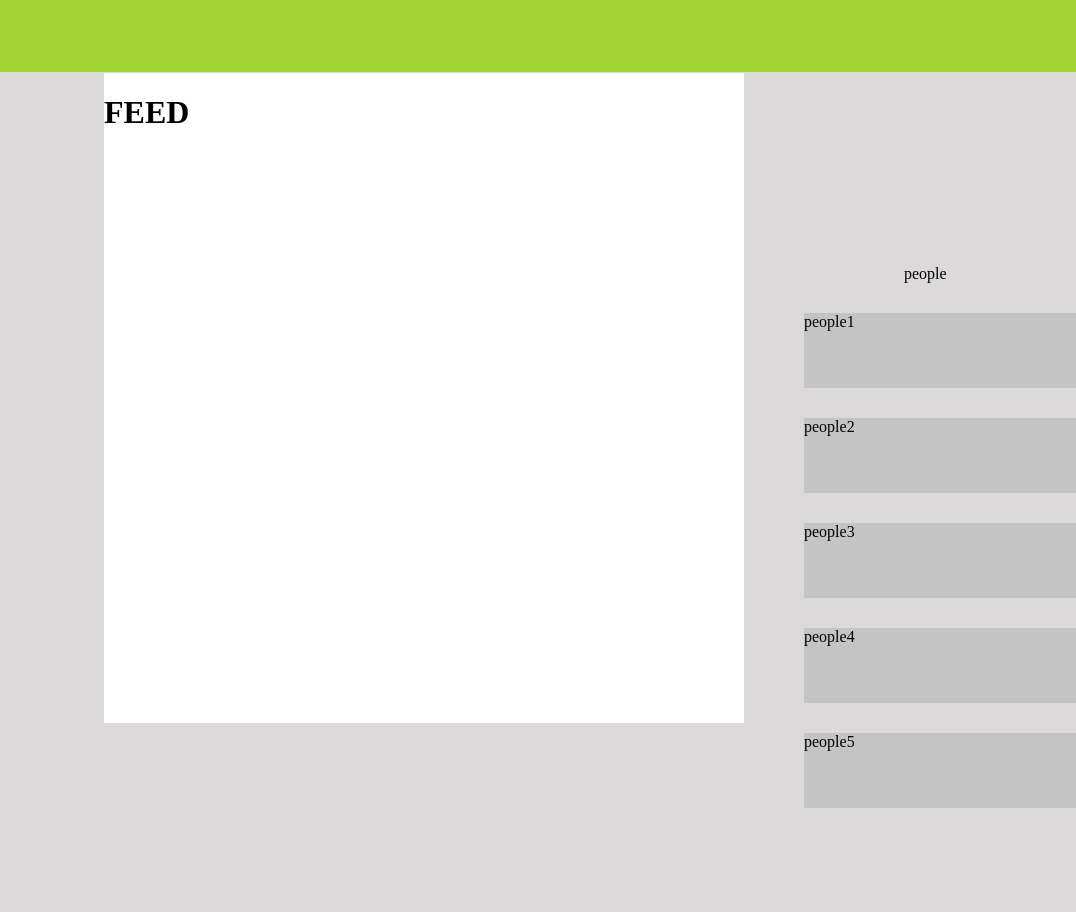
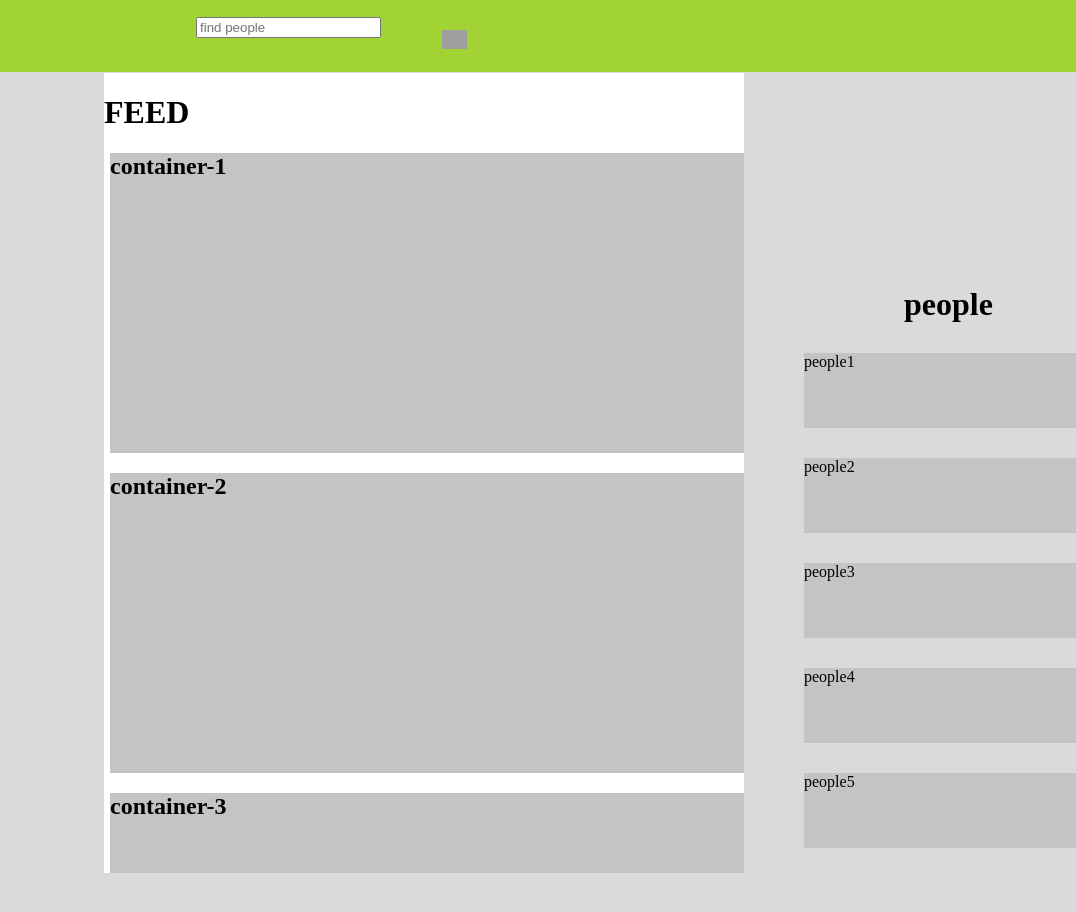
Before and after one commit to navdhakar/similr, a plain HTML site: page client/index.html in a window 1280 px wide. Shown: the top 912 px of the page, 204-1280 px from the left. Drawn offline with Linux system fonts and the light colour scheme; grey boxes are pictures that could not be loaded.

Commit message:
added f-container

```diff
--- a/client/custom.css
+++ b/client/custom.css
@@ -24,7 +24,7 @@ body {
 
   position: absolute;
   width: 50%;
-  height: 650px;
+  height: 100%;
   margin-left: 300px;
   margin-top: 65px;
   background: #ffffff;
@@ -58,5 +58,13 @@ body {
   width: 300px;
   height: 50px;
   margin-left: 400px;
-  margin-top: -50px;
+  margin-top: -65px;
 }
+.cont1,
+.cont2,
+.cont3 {
+  width: 665px;
+  height: 300px;
+  background-color: #c4c4c4;
+  margin-left: 6px;
+}
--- a/client/index.html
+++ b/client/index.html
@@ -12,15 +12,31 @@
   </head>
 
   <body>
-    <div class="feed"><h1>FEED</h1></div>
+    <div class="feed">
+      <h1>FEED</h1>
+      <div class="cont1"><h2>container-1</h2></div>
+      <div class="cont2">
+        <h2>container-2</h2>
+      </div>
+      <div class="cont3">
+        <h2>container-3</h2>
+      </div>
+    </div>
     <div class="nav">
       <img src="logo.png" alt="_similar" width="200px" style="margin-top: 10px" />
+      <img src="https://img.icons8.com/pastel-glyph/64/000000/search--v2.png" width="25px" style="margin-left: 442px; margin-bottom: 11px" />
+      <div class="search">
+        <form>
+          <label for="search"></label><br />
+          <input type="text" id="search" name="search" placeholder="find people" /><br />
+        </form>
+      </div>
       <div class="profile"><img src="" /></div>
     </div>
 
     <div class="project-tree">project-tree</div>
     <div class="people-suggestion">
-      people
+      <h1>people</h1>
       <div class="people1">people1</div>
       <div class="people2">people2</div>
       <div class="people3">people3</div>
```
